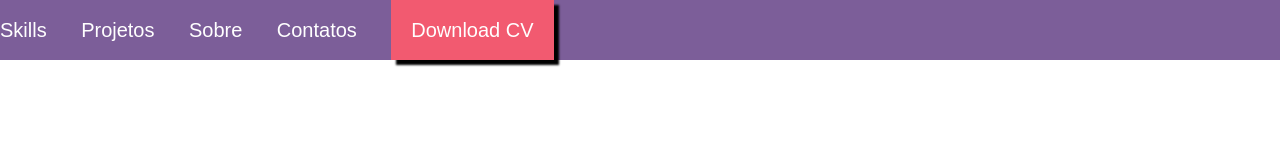
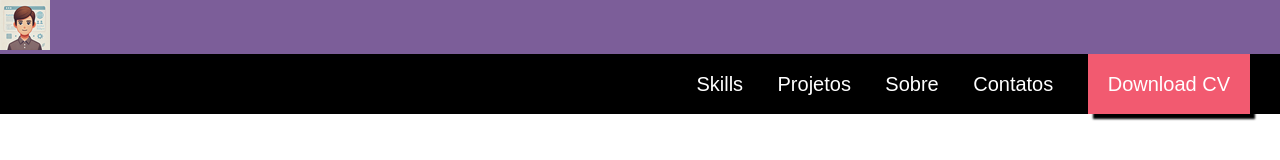
Before and after one commit to renanzindev/Portifolio, a plain HTML site: page html/index.html in a window 1280 px wide. Drawn offline with Linux system fonts and the light colour scheme.

Commit message:
Avatar adicionado e mensagens

```diff
--- a/html/index.html
+++ b/html/index.html
@@ -4,7 +4,7 @@
 <head>
     <meta charset="UTF-8">
     <meta name="viewport" content="width=device-width, initial-scale=1.0">
-    <link rel="shortcut icon" href="../assets/fotoPerfil.jpeg" type="image/x-icon"> <!-- Esse link é usador quando quer colocar algum icone ao lado do titulo do projeto -->
+    <link rel="shortcut icon" href="../assets/avatarRenan.jpeg" type="image/x-icon"> <!-- Esse link é usador quando quer colocar algum icone ao lado do titulo do projeto -->
     <link rel="stylesheet" href="../style/style.css">
     <title>Renan Oliveira</title>
 </head>
@@ -12,6 +12,7 @@
 <body>
     <!-- Inicio do Header(cabeçalho) -->
     <header>
+        <img src="../assets/cartoonAvatar.png" alt="Avatar do Renan">
              <nav> <!--Essa tag é para a navegação do site a onde fica os links para a navegaça -->
                 <a href="#">Skills</a></li>
                 <a href="#">Projetos</a></li>
--- a/style/style.css
+++ b/style/style.css
@@ -1,4 +1,4 @@
-*{
+*{  /*Esse é o reset CSS*/
     margin: 0;
     padding: 0;
     box-sizing: border-box;
@@ -10,20 +10,25 @@ body {
 header {
     background-color: #7c5e99;
 }
+nav{
+    background-color: black;
+    text-align: right;
+}
+
 a {
-    color: #fff;
-    font-size: 20px;
-    font-family: Arial, Helvetica, sans-serif;
+    color: #fff; /*cor dos elementos*/
+    font-size: 20px; /*Tamanho das letras*/
+    font-family: Arial, Helvetica, sans-serif; /*Estilo das letras*/
     font-weight: 500px;
-    text-decoration: none;
+    text-decoration: none; /*Tira o sublinhado da palavra*/
     margin-right: 30px;
 }
 #button {
-    display: inline-block;
-    background-color: #f25a70;
-    height: 60px;
+    display: inline-block;   /*Display inline-block faz com que os elementos fiquem na mesma linha */
+    background-color: #f25a70; /* cor que fica atras do elemento */
+    height: 60px; /*altura */
     line-height: 60px;
     padding-left: 20px;
     padding-right: 20px;
-    box-shadow: 5px 5px 2px black;
+    box-shadow: 5px 5px 2px black; /*Cria uma sombra sobre o botão*/
 }
```
Also changed, not shown: assets/avatarRenan.jpeg (added), assets/cartoonAvatar.png (added).
